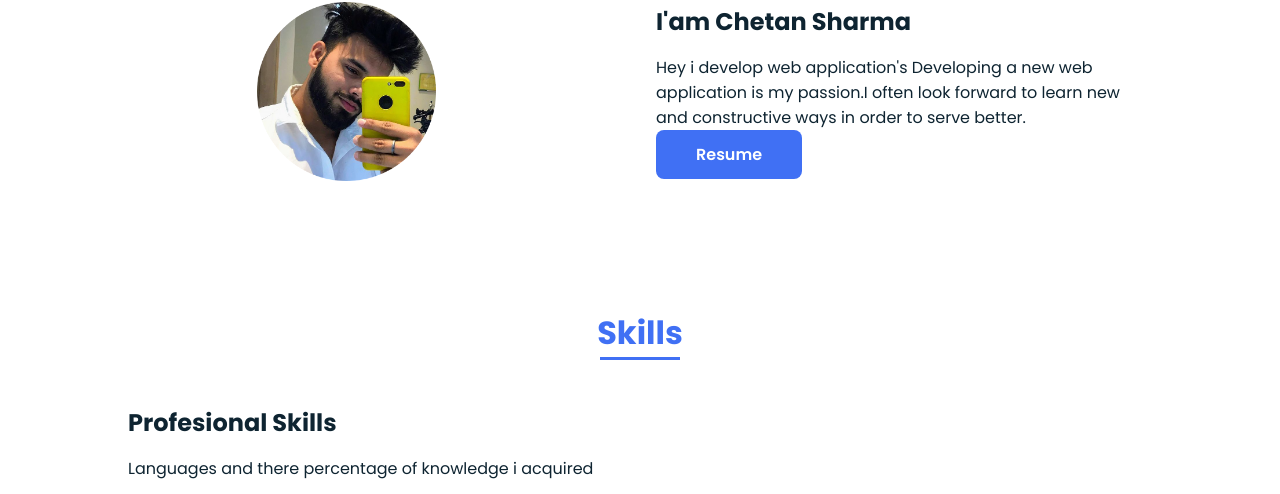
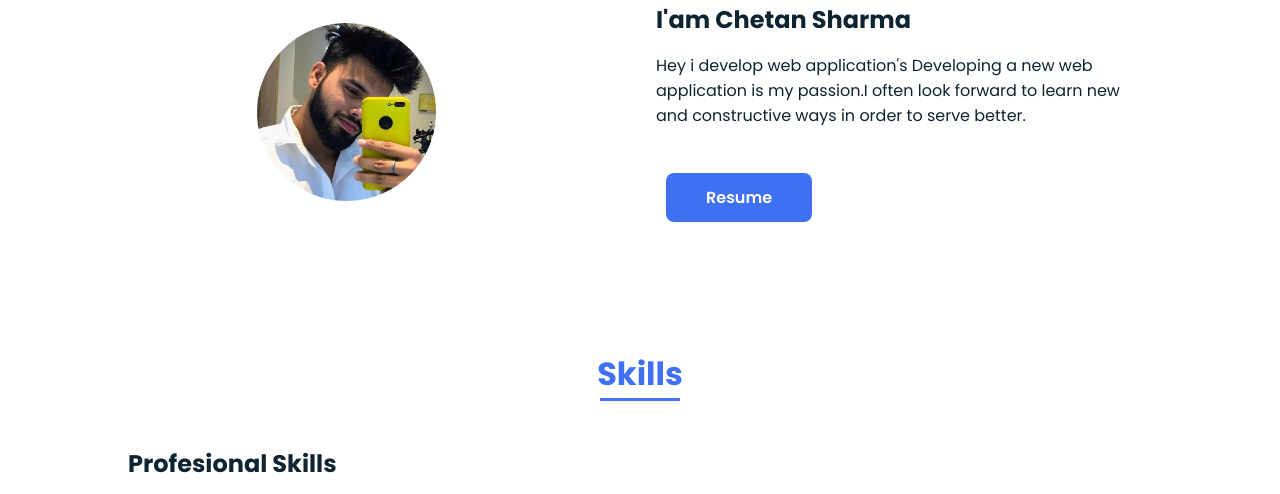
Before and after one commit to chetansharmaaa/chetansharma, a plain HTML site: page index.html in a window 1280 px wide. Shown: the part 974-1468 px from the top of the page. Drawn offline with nearby package versions, Linux system fonts and the light colour scheme.

Commit message:
Resume attach

```diff
--- a/index.html
+++ b/index.html
@@ -72,7 +72,8 @@
                     <div>
                         <h2 class="about__subtitle">I'am Chetan Sharma</h2>
                         <p class="about__text">Hey i develop  web application's Developing a new web application is my passion.I often look forward to learn new and constructive ways in order to serve better.</p>
-                        <a href="Chetan_Sharma_Resume.htm" class="button">Resume</a>
+                         <a href="cv.html" class="button" style="margin-top: 45px; margin-left: 10px;">Resume</a>
+
                     </div>
                 </div>
             </section>
```
